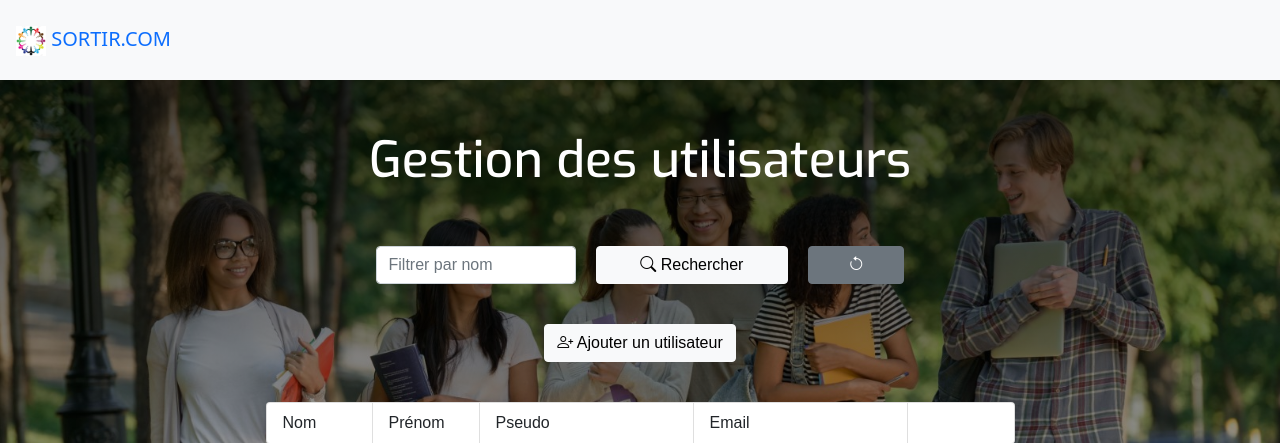
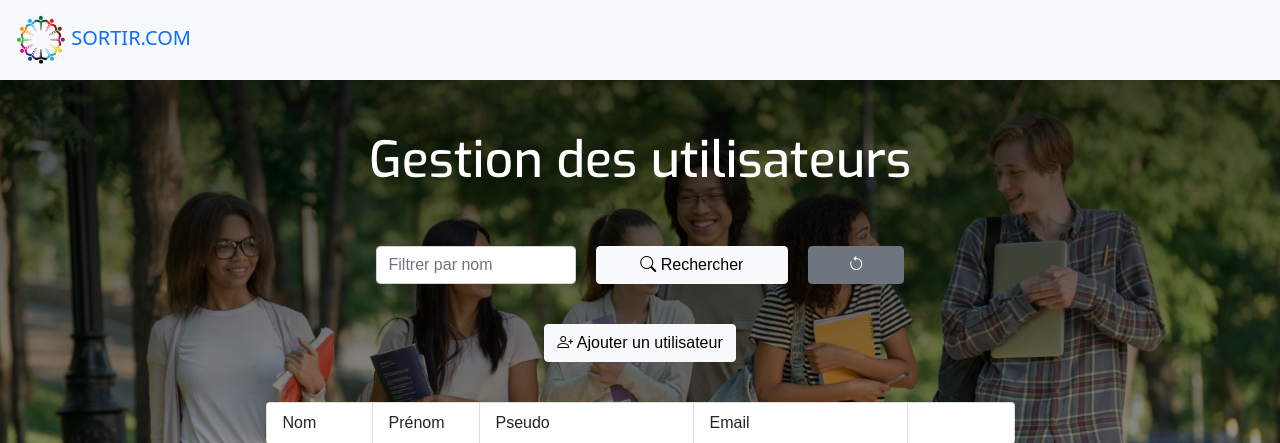
Before and after one commit to Farrowlia/sortir, a Symfony app: template templates/admin/gererLesUsers.html.twig in a window 1280 px wide. Shown: the top 443 px of the page. Run offline with Twig, Linux system fonts and the light colour scheme; the template is opened without the code that fills it: most values are stand-ins (such as "Sample title", 1, 10 or a date in 2020); some libraries are stand-ins or nearby versions; some web fonts are replaced.

Commit message:
Petite modif esthetique

```diff
--- a/templates/base.html.twig
+++ b/templates/base.html.twig
@@ -6,7 +6,7 @@
           content="width=device-width, user-scalable=no, initial-scale=1.0">
     <meta http-equiv="X-UA-Compatible" content="ie=edge">
 
-    <link rel="icon" type="image/png" href=""/>
+    <link rel="icon" type="image/png" href="{{ asset('images/prop_icone_sortir.png') }}"/>
 
     <link rel="preconnect" href="https://fonts.gstatic.com">
     <link href="https://fonts.googleapis.com/css2?family=Bangers&family=Original+Surfer&family=Permanent+Marker&family=Press+Start+2P&display=swap" rel="stylesheet">
--- a/templates/inc/navbar.html.twig
+++ b/templates/inc/navbar.html.twig
@@ -1,5 +1,5 @@
 <nav class="navbar navbar-expand-lg p-3 bg-light" style="height: 10vh;"> <a class="navbar-brand" href="{{ path('main') }}"><img
-                src="{{ asset('images/prop_icone_sortir.jpg') }}" alt="Sortir.com" style="height: 30px"> SORTIR.COM</a> <button class="navbar-toggler" type="button" data-toggle="collapse" data-target="#navbarSupportedContent" aria-controls="navbarSupportedContent" aria-expanded="false" aria-label="Toggle navigation"> <span class="navbar-toggler-icon"></span> </button>
+                src="{{ asset('images/prop_icone_sortir.png') }}" alt="Sortir.com" style="height: 50px"> SORTIR.COM</a> <button class="navbar-toggler" type="button" data-toggle="collapse" data-target="#navbarSupportedContent" aria-controls="navbarSupportedContent" aria-expanded="false" aria-label="Toggle navigation"> <span class="navbar-toggler-icon"></span> </button>
     <div class="collapse navbar-collapse" id="navbarSupportedContent">
         <ul class="navbar-nav mr-auto">
             {#            <li {% if app.request.get('_route') == 'main' %} class="nav-item active" {% else %} class="nav-item" {% endif %}> <a class="nav-link" href="{{ path('main') }}">SORTIE</a></li>#}
```
Also changed, not shown: public/images/prop_icone_sortir.png (added).
